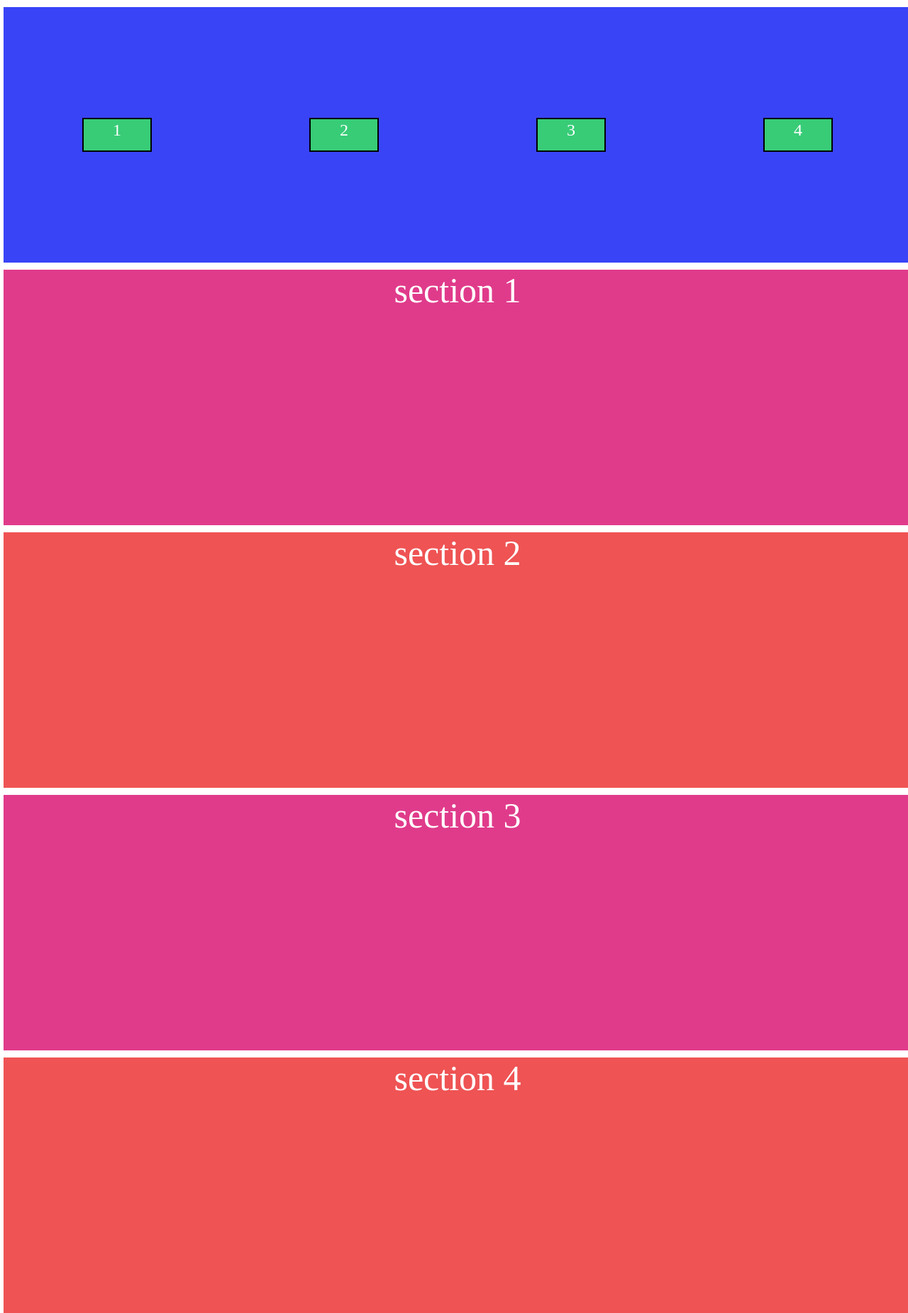
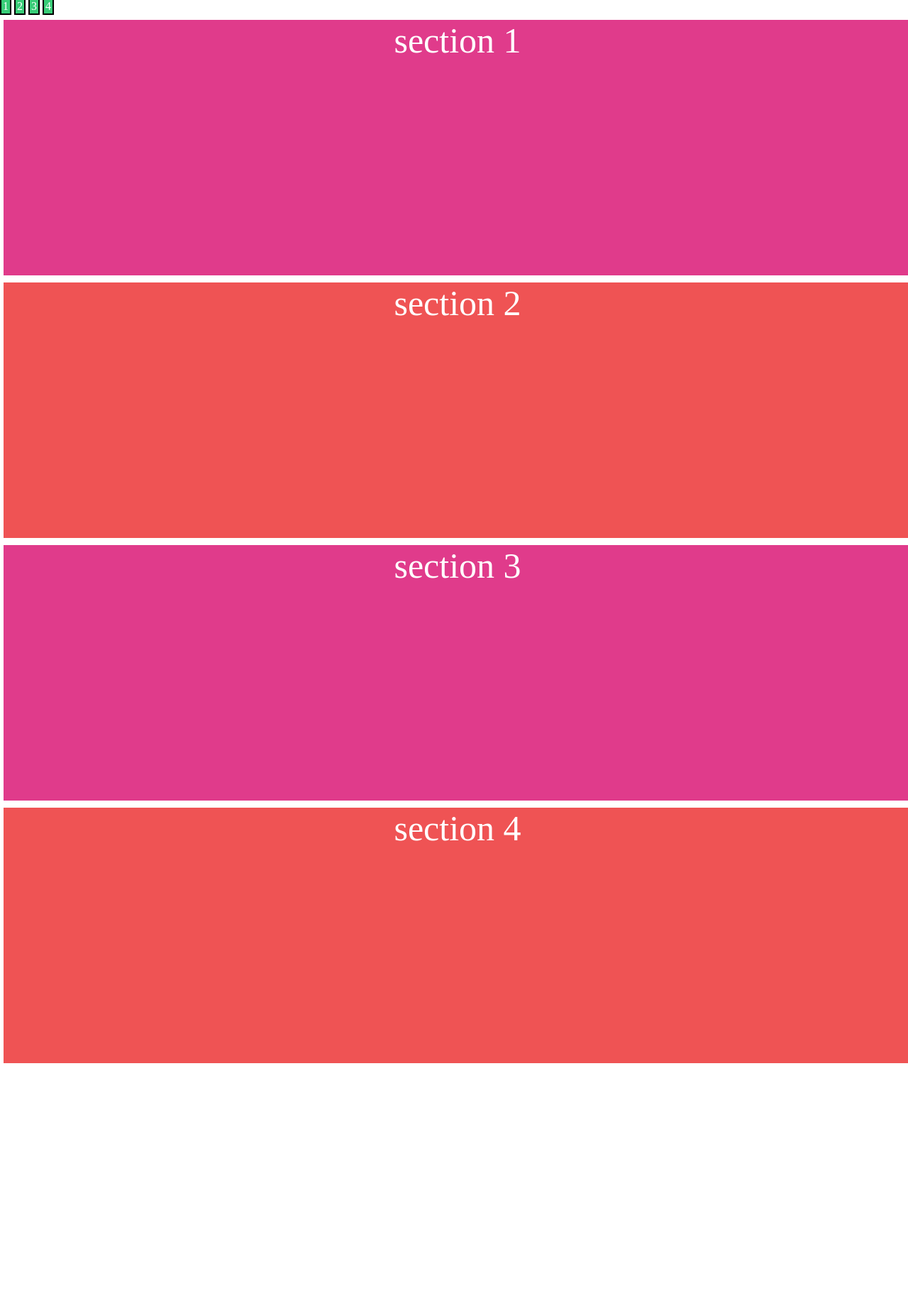
Before and after one commit to JOSH-KO/JOSH-KO.github.io, a Jekyll site: the page Exhibits/SocialGuidanceFilms.html, which Jekyll copies as it is, in a window 1280 px wide. Shown: the whole page at 71% size. Built offline with Jekyll 4.4.1, drawn with Linux system fonts in a browser that asks for light colours; after the commit the page ends 1498 px from its top, so only the background shows below that.

Commit message:
Update SocialGuidanceFilms.html

```diff
--- a/Exhibits/SocialGuidanceFilms.html
+++ b/Exhibits/SocialGuidanceFilms.html
@@ -35,20 +35,6 @@
 			background-color: #E03B8B;
 		}
 
-		.nav {
-			width: 100vw;
-			height: 40vh;
-			background-color: #3944F7;
-			font-size: x-large;
-			color: white;
-			text-align: center;
-			margin: 10px 5px;
-			display: flex;
-			flex-direction: row;
-			justify-content: space-around;
-			place-items: center;
-		}
-
 		.btn {
 			color: white;
 			background-color: #38CC77;
```
